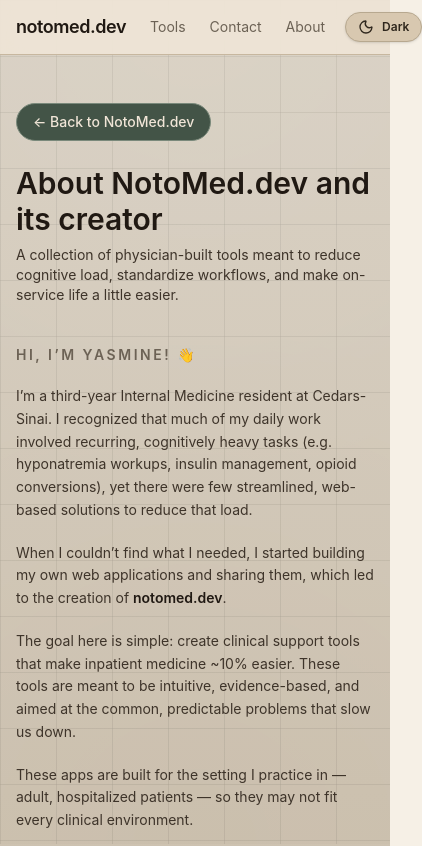
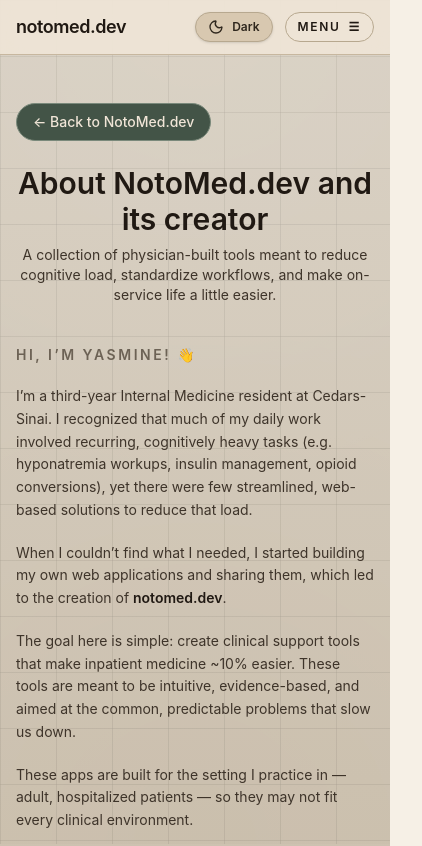
Before and after one commit to NotoMD-dev/notomed-site, a Next.js app: page /about in a window 390 px wide. Shown: the top 846 px of the page, 422 px wide, since content can reach past the window. Built offline with nearby package versions, Linux system fonts and the light colour scheme.

Commit message:
Enhance responsive layout and navigation

```diff
--- a/src/app/about/page.tsx
+++ b/src/app/about/page.tsx
@@ -13,7 +13,7 @@
     <div className="relative z-10 min-h-screen">
       <SiteHeader />
 
-      <div className="mx-auto max-w-5xl px-4 pb-20 pt-12">
+      <div className="mx-auto max-w-6xl px-4 pb-20 pt-12 sm:px-6 lg:px-8">
         <div className="mb-6">
           <Link
             href="/"
@@ -23,17 +23,17 @@
           </Link>
         </div>
 
-        <header className="mb-10 space-y-2">
-          <h1 className="text-3xl font-semibold text-[#f9f6ef]">
+        <header className="mb-10 space-y-2 text-center sm:text-left">
+          <h1 className="text-3xl font-semibold text-[#f9f6ef] sm:text-4xl">
             About NotoMed.dev and its creator
           </h1>
-          <p className="max-w-2xl text-sm text-[#d0c8b9] md:text-base">
+          <p className="mx-auto max-w-2xl text-sm text-[#d0c8b9] md:text-base sm:mx-0">
             A collection of physician-built tools meant to reduce cognitive load, standardize workflows, and make on-service life a little easier.
           </p>
         </header>
 
-        <main className="grid gap-10 md:grid-cols-[1.1fr,0.7fr]">
-          <div className="space-y-5 text-sm leading-relaxed text-[#d4cbba]">
+        <main className="grid gap-10 md:grid-cols-[1.1fr,0.7fr] lg:grid-cols-[1.3fr,0.8fr]">
+          <div className="space-y-5 text-sm leading-relaxed text-[#d4cbba] md:text-[15px]">
             <h2 className="text-sm font-semibold uppercase tracking-[0.18em] text-[#a89f8f]">
               Hi, I’m Yasmine! 👋
             </h2>
@@ -81,12 +81,13 @@
           </div>
 
           <div className="flex flex-col items-center gap-4 rounded-2xl border border-[#7a897b] bg-gradient-to-br from-[#3f5143] via-[#475b4c] to-[#506656] p-6 text-center shadow-[0_22px_70px_rgba(0,0,0,0.7)]">
-            <div className="h-40 w-40 overflow-hidden rounded-full border border-[#7a897b] bg-[#3b4c40]">
+            <div className="h-36 w-36 overflow-hidden rounded-full border border-[#7a897b] bg-[#3b4c40] sm:h-40 sm:w-40">
               <Image
                 src="/picture/yasmine.jpg"
                 alt="Photo of Yasmine Abbey"
                 width={320}
                 height={320}
+                sizes="(max-width: 640px) 10rem, 13rem"
                 className="h-full w-full object-cover"
               />
             </div>
--- a/src/app/page.tsx
+++ b/src/app/page.tsx
@@ -132,20 +132,20 @@
     <div className="relative z-10 min-h-screen">
       <SiteHeader />
 
-      <main className="mx-auto max-w-5xl space-y-24 px-4 pb-20 pt-16 sm:pt-20">
+      <main className="mx-auto max-w-6xl space-y-24 px-4 pb-20 pt-16 sm:px-6 sm:pt-20 lg:px-8">
         <section className="text-center">
           <p className="mb-4 text-[11px] font-semibold uppercase tracking-[0.26em] text-muted">
             Project
           </p>
-          <h1 className="mb-4 text-4xl font-semibold tracking-tight text-heading md:text-5xl">
+          <h1 className="mb-4 text-4xl font-semibold tracking-tight text-heading sm:text-5xl lg:text-6xl">
             Physician-made clinical tools.
           </h1>
-          <p className="mx-auto mb-10 max-w-2xl text-base text-body md:text-lg">
+          <p className="mx-auto mb-10 max-w-3xl text-base text-body md:text-lg">
             Creating web applications that simplify workflow and decrease cognitive load.
           </p>
           <p className="text-xs text-muted-strong">All tools built by {CONFIG.creatorName}</p>
 
-          <div className="relative mx-auto mt-8 max-w-xl">
+          <div className="relative mx-auto mt-8 max-w-2xl px-2 sm:px-0">
             <div className="relative flex items-center rounded-xl shadow-[0_16px_45px_rgba(0,0,0,0.35)]">
               <span className="pointer-events-none absolute left-3 top-1/2 -translate-y-1/2 text-muted">
                 <Search className="h-4 w-4" />
@@ -155,7 +155,7 @@
                 value={searchTerm}
                 onChange={(event) => setSearchTerm(event.target.value)}
                 placeholder="Search tools (e.g. opioid, sodium)..."
-                className="input-olive w-full rounded-xl py-3 pl-10 pr-4 text-sm shadow-[0_16px_45px_rgba(0,0,0,0.15)] focus:border-transparent focus:outline-none focus:ring-2 focus:ring-[color:var(--accent)]/70 transition-all"
+                className="input-olive w-full rounded-xl py-3 pl-10 pr-4 text-sm shadow-[0_16px_45px_rgba(0,0,0,0.15)] focus:border-transparent focus:outline-none focus:ring-2 focus:ring-[color:var(--accent)]/70 transition-all sm:text-base"
               />
             </div>
             <div className="pointer-events-none mt-2 flex justify-center text-[11px] text-muted">
@@ -167,7 +167,7 @@
         </section>
 
         <section id="tools" className="scroll-mt-24">
-          <div className="grid grid-cols-1 gap-5 md:grid-cols-2">
+          <div className="grid grid-cols-1 gap-5 md:grid-cols-2 xl:grid-cols-3">
             {displayedTools.map((tool) => (
               <Link
                 key={tool.id}
@@ -282,13 +282,16 @@
                 If these tools save you time on the wards, consider supporting future maintenance and new builds.
               </p>
               <div className="space-y-4">
-                <form onSubmit={handleSupportSubmit} className="flex items-center gap-3">
+                <form
+                  onSubmit={handleSupportSubmit}
+                  className="flex flex-col items-stretch gap-3 sm:flex-row sm:items-center sm:gap-4"
+                >
                   <input
                     type="number"
                     value={supportAmount}
                     min={1}
                     onChange={(event) => setSupportAmount(event.target.value)}
-                    className="input-olive w-24 rounded-md px-3 py-2 text-sm focus:outline-none focus:ring-1 focus:ring-[color:var(--accent)]/70"
+                    className="input-olive w-full rounded-md px-3 py-2 text-sm focus:outline-none focus:ring-1 focus:ring-[color:var(--accent)]/70 sm:w-28"
                   />
                   <button
                     type="submit"
--- a/src/components/SiteHeader.tsx
+++ b/src/components/SiteHeader.tsx
@@ -1,28 +1,93 @@
-// Restyled global header to Olive V3 theme for consistent navigation
+// Restyled global header to Olive V3 theme for consistent navigation with responsive menu
+"use client";
+
 import Link from "next/link";
+import React from "react";
 
 import ThemeToggle from "./ThemeToggle";
 
 export default function SiteHeader() {
+  const [isMenuOpen, setIsMenuOpen] = React.useState(false);
+
+  React.useEffect(() => {
+    const handleResize = () => {
+      if (window.innerWidth >= 768) {
+        setIsMenuOpen(false);
+      }
+    };
+
+    window.addEventListener("resize", handleResize);
+    return () => window.removeEventListener("resize", handleResize);
+  }, []);
+
   return (
     <header className="sticky top-0 z-40 w-full header-surface backdrop-blur-md">
-      <div className="mx-auto flex max-w-6xl items-center justify-between gap-6 px-4 py-3">
-        <Link href="/" className="text-lg font-semibold tracking-tight text-heading">
+      <div className="relative mx-auto flex max-w-6xl items-center justify-between gap-3 px-4 py-3 sm:gap-6">
+        <Link
+          href="/"
+          className="shrink-0 text-lg font-semibold tracking-tight text-heading"
+        >
           notomed.dev
         </Link>
-        <div className="flex items-center gap-5 text-sm text-muted">
-          <nav className="flex items-center gap-6">
-            <Link href="/tools" className="transition-colors hover:text-heading">
+
+        <nav className="hidden items-center gap-6 text-sm text-muted md:flex">
+          <Link href="/tools" className="transition-colors hover:text-heading">
+            Tools
+          </Link>
+          <Link href="/#contact" className="transition-colors hover:text-heading">
+            Contact
+          </Link>
+          <Link href="/about" className="transition-colors hover:text-heading">
+            About
+          </Link>
+        </nav>
+
+        <div className="flex items-center gap-3">
+          <ThemeToggle />
+
+          <button
+            type="button"
+            onClick={() => setIsMenuOpen((prev) => !prev)}
+            className="inline-flex items-center gap-2 rounded-full border border-[color:var(--card-border)] bg-[color:var(--input-bg)] px-3 py-1.5 text-xs font-semibold uppercase tracking-[0.14em] text-heading transition-colors hover:border-[color:var(--accent)] md:hidden"
+            aria-expanded={isMenuOpen}
+            aria-controls="mobile-nav"
+          >
+            Menu
+            <span aria-hidden>{isMenuOpen ? "✕" : "☰"}</span>
+          </button>
+        </div>
+      </div>
+
+      <div
+        id="mobile-nav"
+        className={`md:hidden overflow-hidden transition-[max-height,opacity] duration-200 ${
+          isMenuOpen ? "max-h-64 opacity-100" : "max-h-0 opacity-0"
+        }`}
+      >
+        <div className="mx-4 mb-3 overflow-hidden rounded-2xl border border-[color:var(--card-border)] bg-[color:var(--card-muted)]/95 shadow-[0_18px_60px_rgba(0,0,0,0.45)]">
+          <nav className="flex flex-col divide-y divide-[color:var(--card-outline)] text-sm text-heading">
+            <Link
+              href="/tools"
+              className="px-5 py-3 transition-colors hover:text-accent"
+              onClick={() => setIsMenuOpen(false)}
+            >
               Tools
             </Link>
-            <Link href="/#contact" className="transition-colors hover:text-heading">
+            <Link
+              href="/#contact"
+              className="px-5 py-3 transition-colors hover:text-accent"
+              onClick={() => setIsMenuOpen(false)}
+            >
               Contact
             </Link>
-            <Link href="/about" className="transition-colors hover:text-heading">
+            <Link
+              href="/about"
+              className="px-5 py-3 transition-colors hover:text-accent"
+              onClick={() => setIsMenuOpen(false)}
+            >
               About
             </Link>
           </nav>
-          <ThemeToggle />
         </div>
       </div>
     </header>
```
